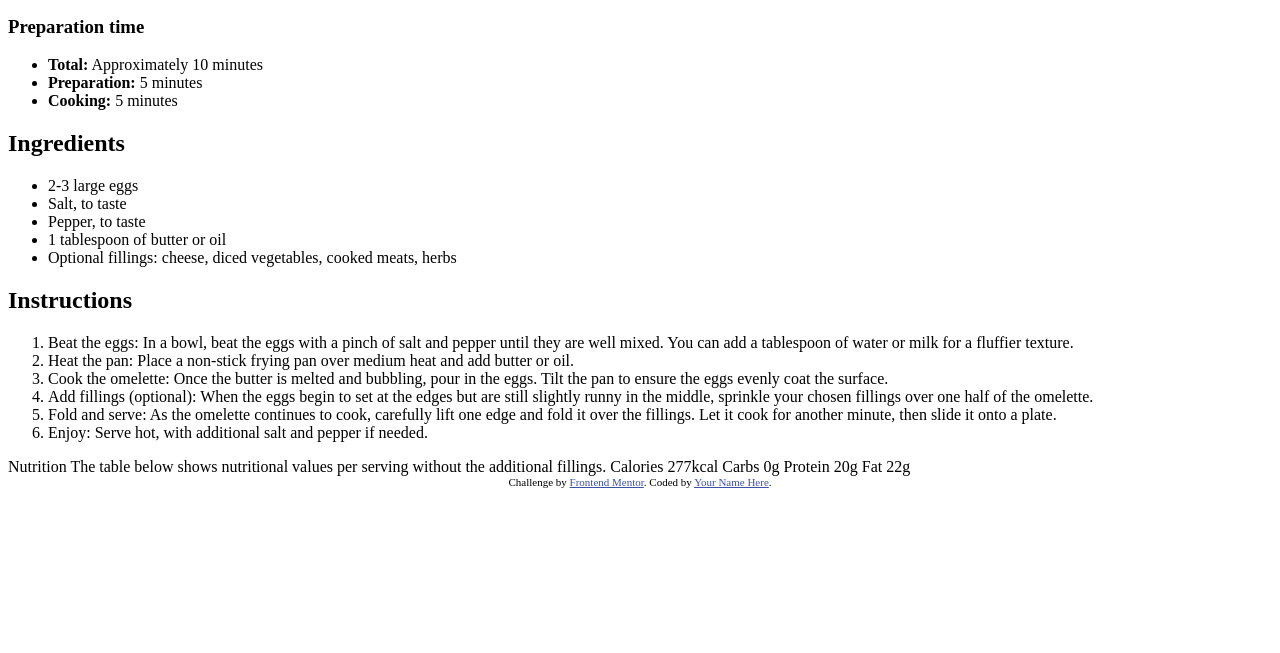
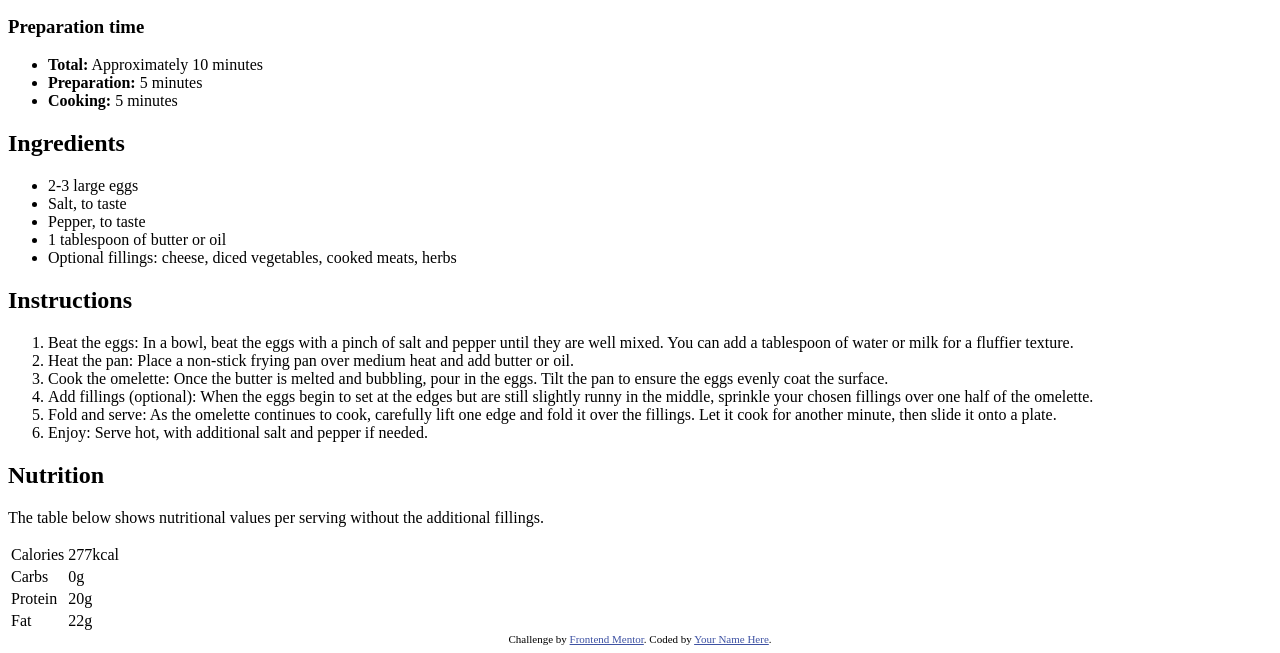
Before and after one commit to DSAW-2024-1/intro-to-html-and-css-san1tago, a plain HTML site: page index.html in a window 1280 px wide. Shown: the part 713-1366 px from the top of the page. Before the commit the page ends 1209 px from the top, so only its background shows below. Drawn offline with Linux system fonts and the light colour scheme.

Commit message:
commit 7

```diff
--- a/index.html
+++ b/index.html
@@ -54,22 +54,29 @@
 
   <li>Enjoy: Serve hot, with additional salt and pepper if needed.</li>
 </ol>
-  Nutrition
+  <h2>Nutrition</h2>
 
-  The table below shows nutritional values per serving without the additional fillings.
-
-  Calories
-  277kcal
-
-  Carbs
-  0g
-
-  Protein
-  20g
-
-  Fat
-  22g
-
+  <p>The table below shows nutritional values per serving without the additional fillings.</p>
+<table>
+  <tbody>
+    <tr>
+  <td>Calories</td>
+  <td>277kcal</td>
+</tr>
+<tr>
+  <td>Carbs</td>
+  <td>0g</td>
+</tr>
+<tr>
+  <td>Protein</td>
+  <td>20g</td>
+</tr>
+<tr>
+  <td>Fat</td>
+  <td>22g</td>
+</tr>
+</tbody>
+</table>
   <div class="attribution">
     Challenge by <a href="https://www.frontendmentor.io?ref=challenge" target="_blank">Frontend Mentor</a>.
     Coded by <a href="#">Your Name Here</a>.
```
